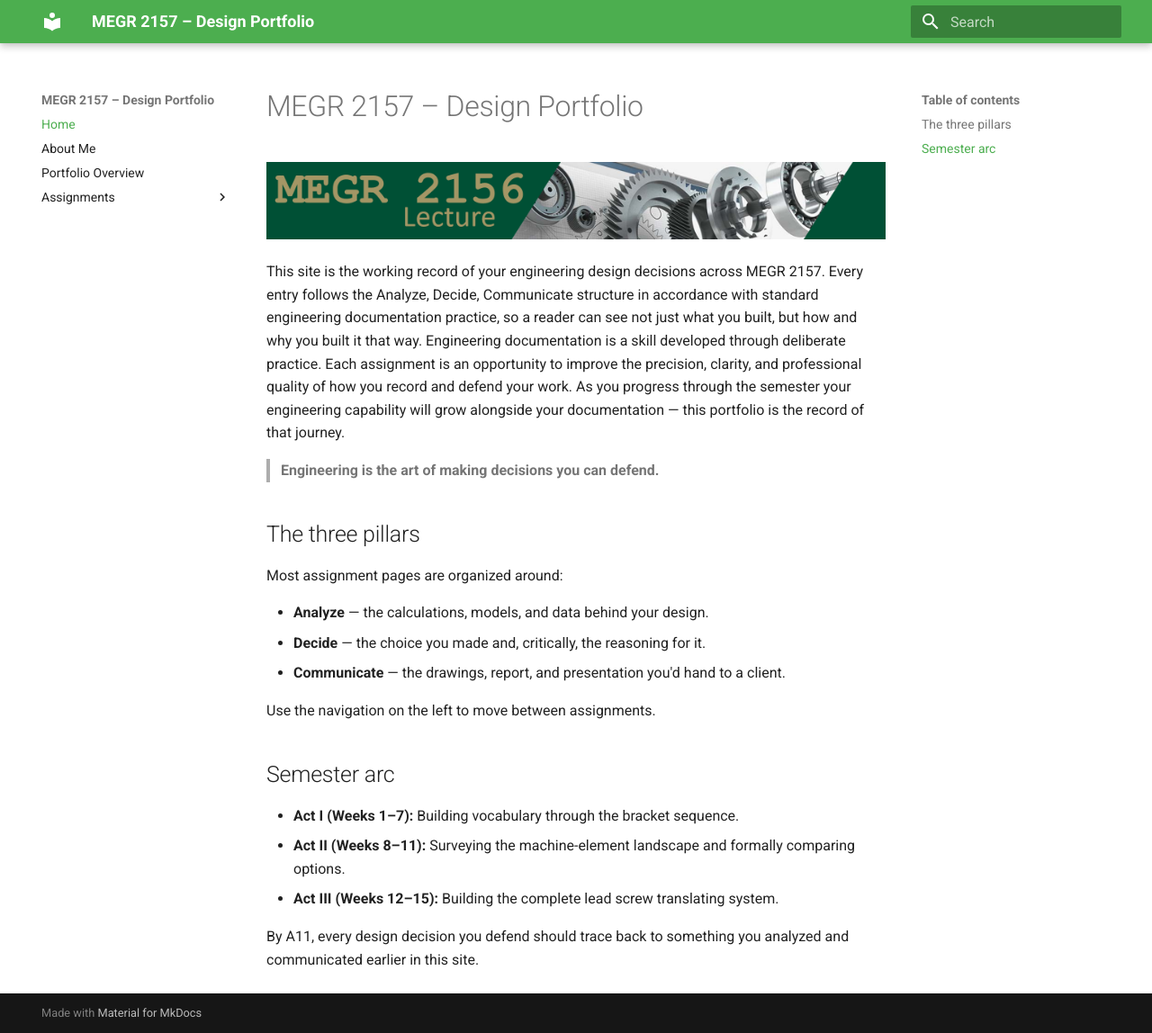
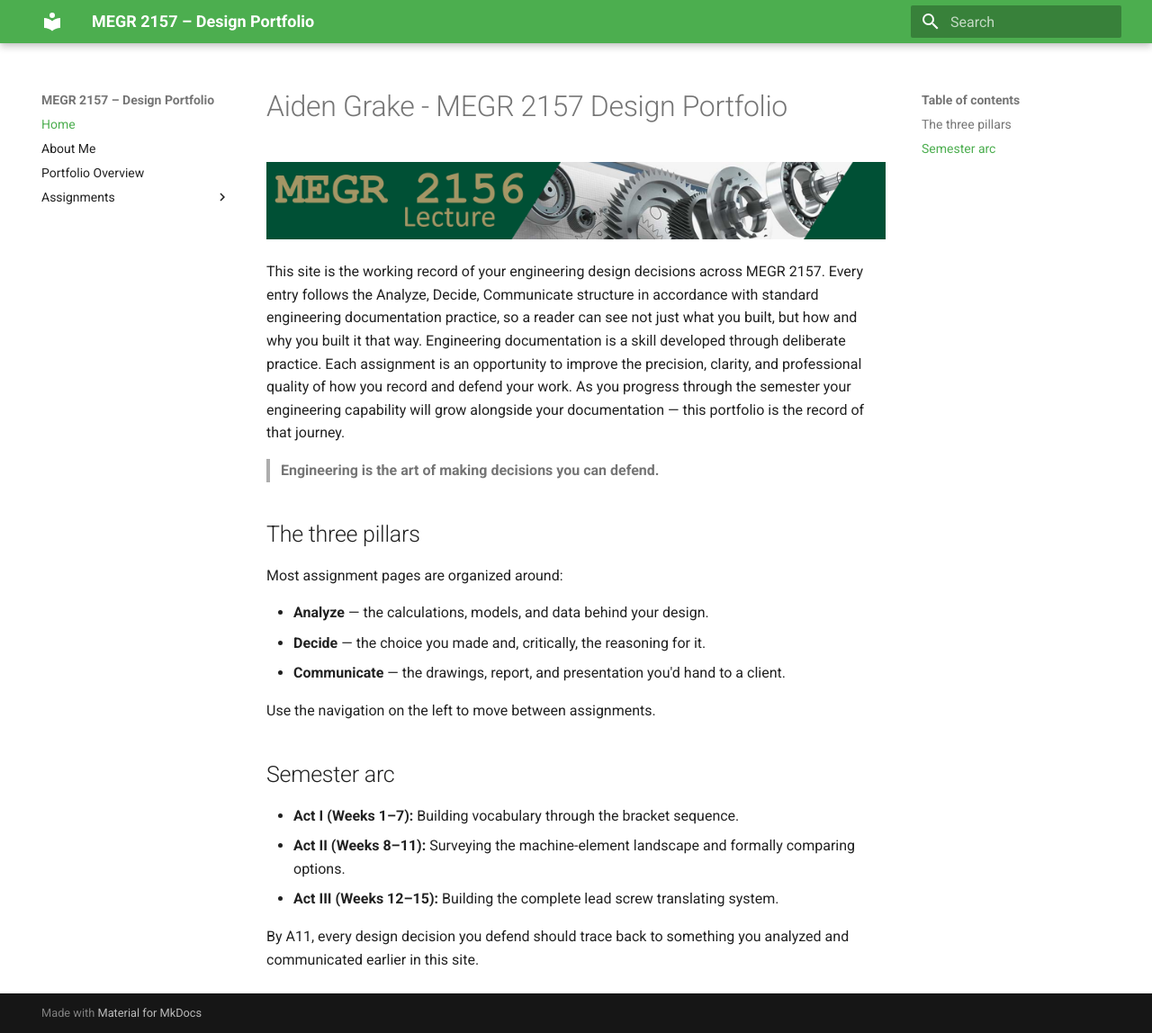
Before and after one commit to AidenGrake/megr2157-portfolio, an MkDocs documentation site: the page built from docs/index.md, in a window 1280 px wide and 1148 px high. Shown: the whole window at 90% size. Built offline with MkDocs 1.6.1 and Material for MkDocs 9.7.7, drawn with Linux system fonts in a browser that asks for light colours.

Commit message:
Initial site setup

```diff
--- a/docs/index.md
+++ b/docs/index.md
@@ -1,4 +1,4 @@
-# MEGR 2157 – Design Portfolio
+# Aiden Grake - MEGR 2157 Design Portfolio
 
 ![MEGR 2156-7 Title](MEGR2156title.png)
 
```
